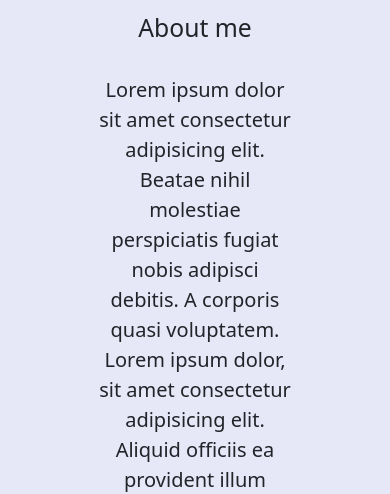
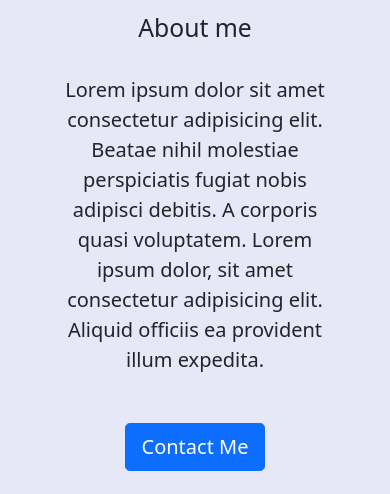
Before and after one commit to MuhWldns/tugaskejuruanpaanto, a plain HTML site: page index.html in a window 390 px wide. Shown: the part 376-870 px from the top of the page. Drawn offline with nearby package versions, Linux system fonts and the light colour scheme.

Commit message:
add responsive

```diff
--- a/index.html
+++ b/index.html
@@ -63,7 +63,7 @@
             </div>
           </div>
           <div class="row justify-content-center fs-5 text-center">
-            <div class="col-9">
+            <div class="col-md-4">
               Lorem ipsum dolor sit amet consectetur adipisicing elit. Beatae nihil molestiae perspiciatis fugiat nobis
               adipisci debitis. A corporis quasi voluptatem. Lorem ipsum dolor, sit amet consectetur adipisicing elit.
               Aliquid officiis ea provident illum expedita.
```
